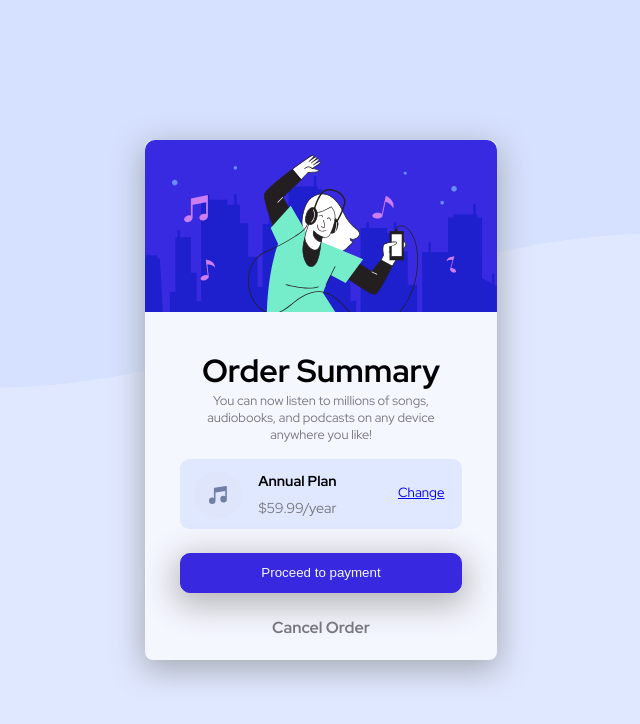
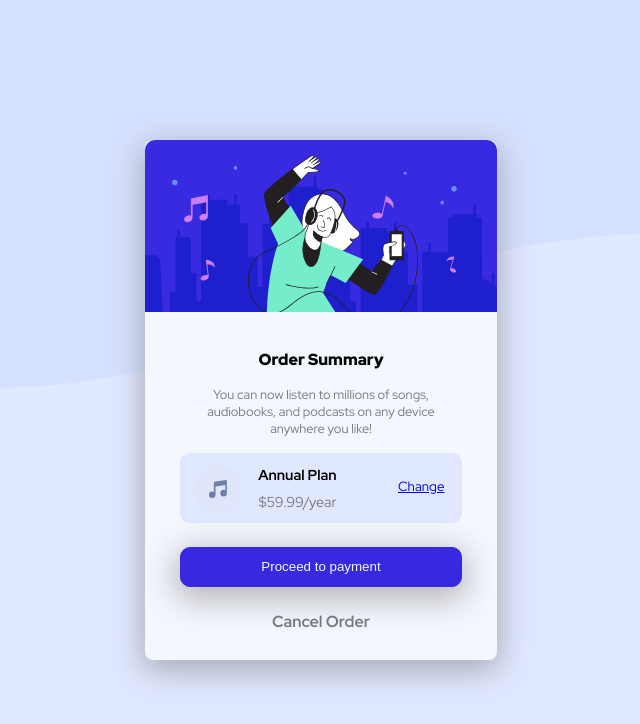
Before and after one commit to Nebil-Nej/Order-Summary, a plain HTML site: page index.html in a window 1280 px wide. Shown: the whole page, without its empty margins (319-959 px from the left). Drawn offline with Linux system fonts and the light colour scheme.

Commit message:
Update style.css

```diff
--- a/style.css
+++ b/style.css
@@ -71,9 +71,9 @@ a{
     margin-left: 15%;
 }
 
-.description h3{
+.description h1{
     font-weight: 900;
-    font-size: larger;
+    font-size: 1rem;
     margin-bottom: 1rem;
 }
 
```
